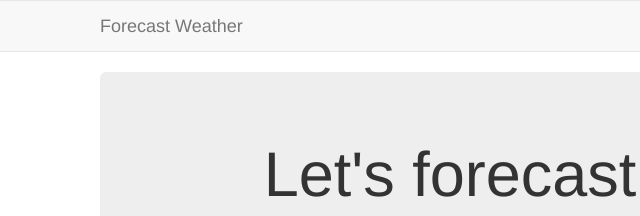
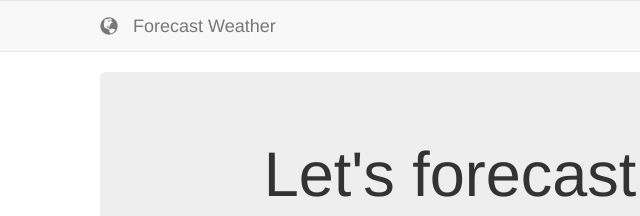
Before and after one commit to haribalajip/ngWeather, a website: page app/index.html in a window 1280 px wide. Shown: the top 216 px of the page, 190-830 px from the left. Drawn offline with nearby package versions, Linux system fonts and the light colour scheme; some packages are replaced by stand-ins of ours; files that its build step writes are made by us from their sources.

Commit message:
added brand icon to navbar

```diff
--- a/app/index.html
+++ b/app/index.html
@@ -26,6 +26,9 @@
       <nav class="navbar navbar-default">
       <div class="container">
         <div class="navbar-header">
+          <a class="navbar-brand" href="#">
+            <span class="glyphicon glyphicon-globe"></span>
+          </a>
           <a class="navbar-brand" href="#/home">Forecast Weather</a>
         </div>
 
```
